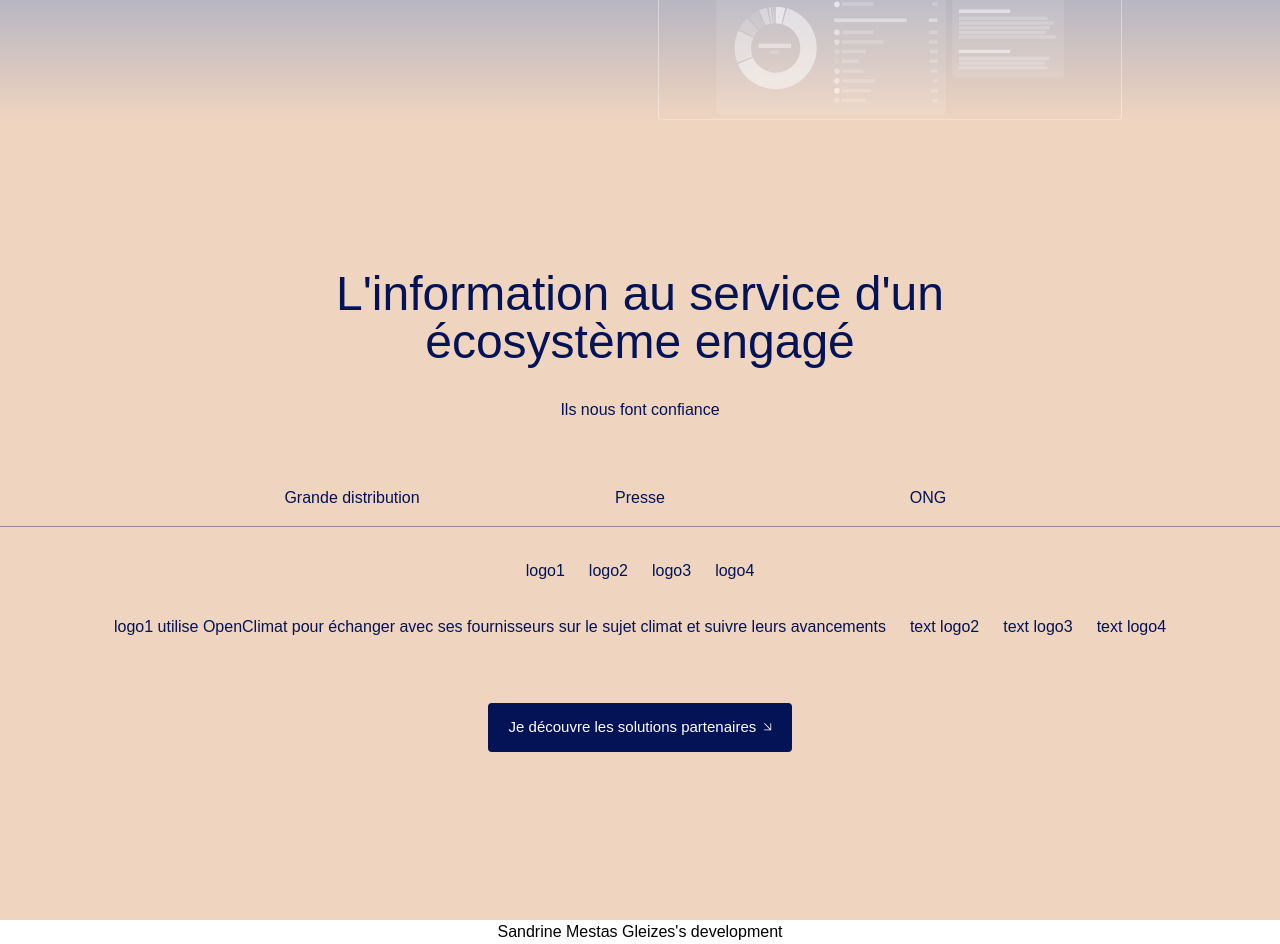
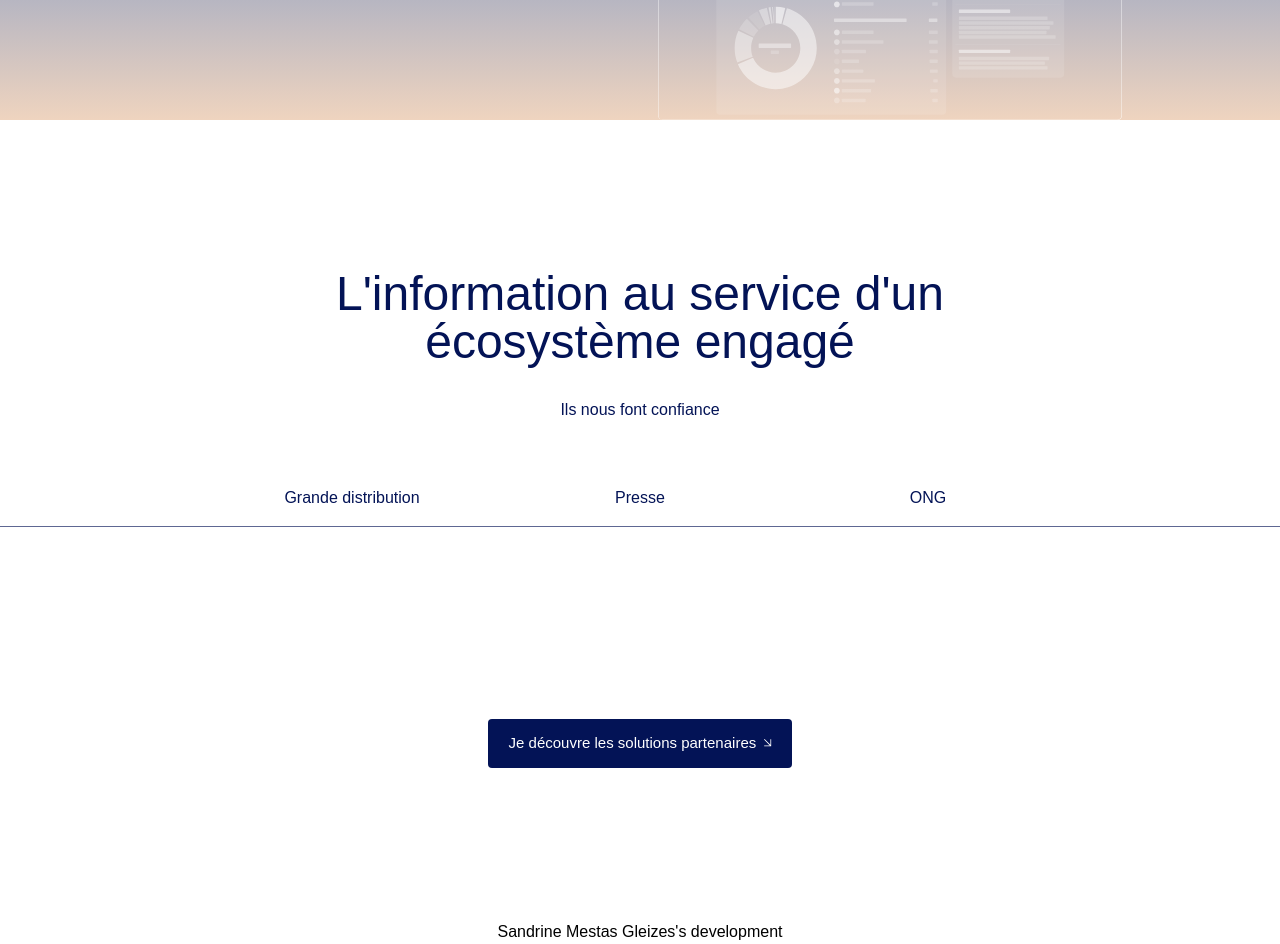
Before and after one commit to SuperSandrine/OpenClimat, a React (Vite) app: page /#/ in a window 1280 px wide. Shown: the part 680-1624 px from the top of the page. Built offline with nearby package versions, Linux system fonts and the light colour scheme; a web font is replaced by a local one.

Commit message:
interaction between logosBar and button:hover settled

```diff
--- a/src/components/MenuSection/MenuSection.jsx
+++ b/src/components/MenuSection/MenuSection.jsx
@@ -2,19 +2,18 @@ import React from 'react'
 
 const MenuSection = (props) => {
   const {clients} = props
-  console.log("clients", clients);
-  //console.log("clients2", Object.keys(clients));
-
   return (
     <div id="ecosystemeSectionMenu">
       <div className='flex justify-center pt-[8vh] border-b border-dark-blue/40'>
-        {clients.map((el,index)=>(
-          <button>
-            <h3 key={index} className='min-w-72 pb-[1rem] relative group'>{el}
+        {clients.map((el,index)=>{
+          return(
+          <button key={index}>
+            <h3  className='min-w-72 pb-[1rem] relative group'>{el}
               <div className="absolute bottom-[-0.5px] border-b border-dark-blue w-full z-40 transform scale-0 group-hover:scale-100 transition-all duration-300 origin-left"></div>
             </h3>
           </button>
-        ))}
+        )}
+        )}
       </div>
     </div>
   )
--- a/src/pages/Home/EcosystemeSection/EcosystemeSection.jsx
+++ b/src/pages/Home/EcosystemeSection/EcosystemeSection.jsx
@@ -4,7 +4,7 @@ import MenuSection from '../../../components/MenuSection/MenuSection'
 /*
 todo : menu
 todo : collapse
-todo : galery logo
+DONE : galery logo
 todo : logo on background
 todo : paragraph
 todo : collapse
@@ -13,48 +13,151 @@ todo : animation au survol
 todo : bouton
 */
 const CLIENTS = {
-    "Grande distribution": {},
-    "Presse":{},
-    "ONG":{}
+    "Grande distribution":  [
+      {
+        "name": "Leclerc",
+        "id":"001",
+        "logo":"leclerc-logo.svg",
+        "logoOnline":"https://upload.wikimedia.org/wikipedia/commons/e/ed/Logo_E.Leclerc_Sans_le_texte.svg"
+      },
+      {
+        "name": "Auchan",
+        "id":"002",
+        "logo":"auchan-logo.svg",
+        "logoOnline":"https://upload.wikimedia.org/wikipedia/fr/archive/9/90/20120504132214%21Logo_Auchan_%281983-2015%29.svg"
+      },
+
+      {
+        "name": "Auchan",
+        "id":"003",
+        "logo":"auchan-logo.svg",
+        "logoOnline":"https://upload.wikimedia.org/wikipedia/fr/archive/9/90/20120504132214%21Logo_Auchan_%281983-2015%29.svg"
+      },
+      {
+        "name": "Auchan",
+        "id":"004",
+        "logo":"auchan-logo.svg",
+        "logoOnline":"https://upload.wikimedia.org/wikipedia/fr/archive/9/90/20120504132214%21Logo_Auchan_%281983-2015%29.svg"
+      },
+      {
+        "name": "Auchan",
+        "id":"005",
+        "logo":"auchan-logo.svg",
+        "logoOnline":"https://upload.wikimedia.org/wikipedia/fr/archive/9/90/20120504132214%21Logo_Auchan_%281983-2015%29.svg"
+      },
+      {
+        "name": "Auchan",
+        "id":"006",
+        "logo":"auchan-logo.svg",
+        "logoOnline":"https://upload.wikimedia.org/wikipedia/fr/archive/9/90/20120504132214%21Logo_Auchan_%281983-2015%29.svg"
+      },
+      {
+        "name": "Auchan",
+        "id":"007",
+        "logo":"auchan-logo.svg",
+        "logoOnline":"https://upload.wikimedia.org/wikipedia/fr/archive/9/90/20120504132214%21Logo_Auchan_%281983-2015%29.svg"
+      }
+  ],
+    "Presse":[{
+        "name": "LSA",
+        "id":"008",
+        "logo":"lsa-logo.png",
+        "logoOnline":"https://ingoodwetrust.com/wp-content/uploads/2017/08/Logo-LSA.png"
+    },
+    {
+      "name": "Auchan",
+      "id":"011",
+      "logo":"auchan-logo.svg",
+      "logoOnline":"https://upload.wikimedia.org/wikipedia/fr/archive/9/90/20120504132214%21Logo_Auchan_%281983-2015%29.svg"
+    }],
+    "ONG":[{
+        "name": "Greenpeace",
+        "id":"009",
+        "logo":"greenpeace-logo.png",
+        "logoOnline":"https://cdn.icon-icons.com/icons2/2699/PNG/512/greenpeace_logo_icon_169063.png"
+      },
+      {
+        "name": "Auchan",
+        "id":"010",
+        "logo":"auchan-logo.svg",
+        "logoOnline":"https://upload.wikimedia.org/wikipedia/fr/archive/9/90/20120504132214%21Logo_Auchan_%281983-2015%29.svg"
+      }
+  ]
 }
 
 const EcosystemeSection = () => {
+  console.log("clients" , CLIENTS["Grande distribution"]);
+
+
   return (
-    <section className="bg-bg-light-pink h-screen text-dark-blue " id="ecosystemeSection">
+    <section className="bg-white/40 h-screen text-dark-blue " id="ecosystemeSection">
       <h2 className="text-5xl text-center pt-[9.375rem] w-[38.1875rem] m-auto"> L'information au service d'un écosystème engagé</h2>
       <p className="text-center pt-[4vh]">Ils nous font confiance</p>
+
+
       <div id="ecosystemeSectionContents">
-        <MenuSection clients={Object.keys(CLIENTS)}></MenuSection>
+        {/* <MenuSection clients={Object.keys(CLIENTS)}></MenuSection>
+        OK - quand je survole on bouton du menu un évantail des clients apparait
+        - le premier index de cet évantail est sélectionné par défaut
+        - quand je survole l'évantail, ma sélection change de marque
+        - quand je change de marque, la couleur du fonc change
+        - quand je change de marque  un texte descriptif apparait
+        */}
+        <div id="ecosystemeSectionMenu" className='flex justify-center pt-[8vh] border-b border-dark-blue/40 relative'>
+          <div className='absolute top-[calc(8vh+24px+1rem)] border-b border-dark-blue/40 w-full'></div>
+            {Object.keys(CLIENTS).map((el,index)=>{
+              //console.log("length", CLIENTS[el].length );
+              //let long = `${CLIENTS[el].length*3}rem`
+              //console.log("long", long);
+              return(
+                <div >
+                  <button key={index} className="peer is-test relative">
+                    <h3  className='min-w-72 pb-[1rem] relative group'>{el}
+                      <div className="absolute bottom-[-1px] border-b border-dark-blue w-full z-40 transform scale-0 group-hover:scale-100 transition-all duration-300 origin-left">
+                      </div>
+                    </h3>
+                  </button>
+                  <div className={`hidden peer-[.is-test]:peer-hover:flex justify-center pt-[4vh] divide-x-[1px] max-w-[54rem] absolute bottom-[-11vh] left-[calc(50%-${CLIENTS[el].length*3}rem)]`} >
+                    {/* <div className=`hidden peer-[.is-test]:peer-hover:flex justify-center pt-[4vh] divide-x-[1px] max-w-[54rem] bg-red absolute bottom-[-12vh] right-[calc(50%-${CLIENTS[el]}.length *63px)]` >  */}
+                      {/* {CLIENTS[`${el}`].map((elmt, index)=>{ */}
+                      {CLIENTS[el].map((elmt, index)=>{
+                        //console.log("ELMT", elmt);
+                        return(
+                          <div key={index} className=" px-[1.5rem] flex items-center">
+                            <img className="w-[3rem]"src={elmt.logoOnline}/>
+                          </div>
+                        )
+                      })}
+                    </div>
 
-        {/* <div id="ecosystemeSectionMenu">
-          <div className='flex justify-center pt-[4vh] gap-20'>
-            <h3>Menu1</h3>
-            <h3>Menu2</h3>
-            <h3>Menu3</h3>
+                </div>
+              )}
+            )}
           </div>
-          <div className='flex justify-center'>_________ __________ ____________</div>
+
+        {/* <div className='flex justify-center pt-[4vh] divide-x-[1px]'> */}
+          {/* si button key=0 est hover, alors, list de key0 se display */}
+          {/* <div className="w-20 h-20">
+            <img src={CLIENTS["Grande distribution"][0].logoOnline}/>
+          </div> */}
+          {/* {CLIENTS["Grande distribution"].map((el, index)=>{
+            //console.log("El", el.logoOnline);
+            return(
+              <div key={index} className="w-25 h-20 px-[1.5rem] flex ">
+                <img src={el.logoOnline}/>
+              </div>
+
+            )
+          })}
         </div> */}
 
-        <div className='flex justify-center pt-[4vh] gap-6'>
-          <div> logo1 </div>
-          <div> logo2 </div>
-          <div> logo3 </div>
-          <div> logo4 </div>
-        </div>
-
-        <div className='flex justify-center pt-[4vh] gap-6'>
-          <div> logo1 utilise OpenClimat pour échanger avec ses fournisseurs sur le sujet climat et suivre leurs avancements </div>
-          <div> text logo2 </div>
-          <div> text logo3 </div>
-          <div> text logo4 </div>
-        </div>
 
 
 
 
 
       </div>
-      <div className="flex justify-center pt-[8vh]">
+      <div className="flex justify-center pt-[24vh]">
       <Button>Je découvre les solutions partenaires</Button>
       </div>
     </section>
```
Also changed, not shown: src/assets/auchan-logo.svg (added), src/assets/leclerc-logo.svg (added).
